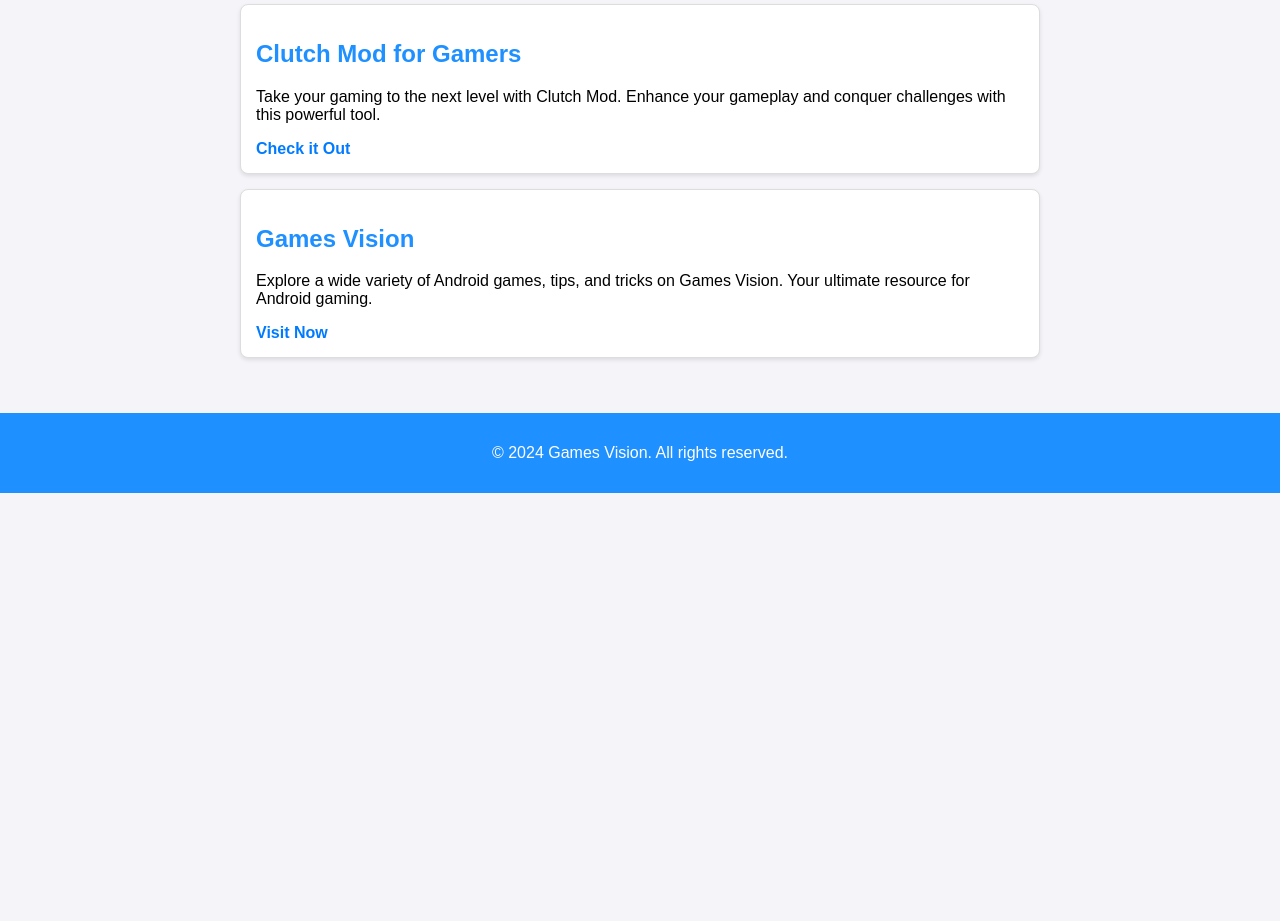
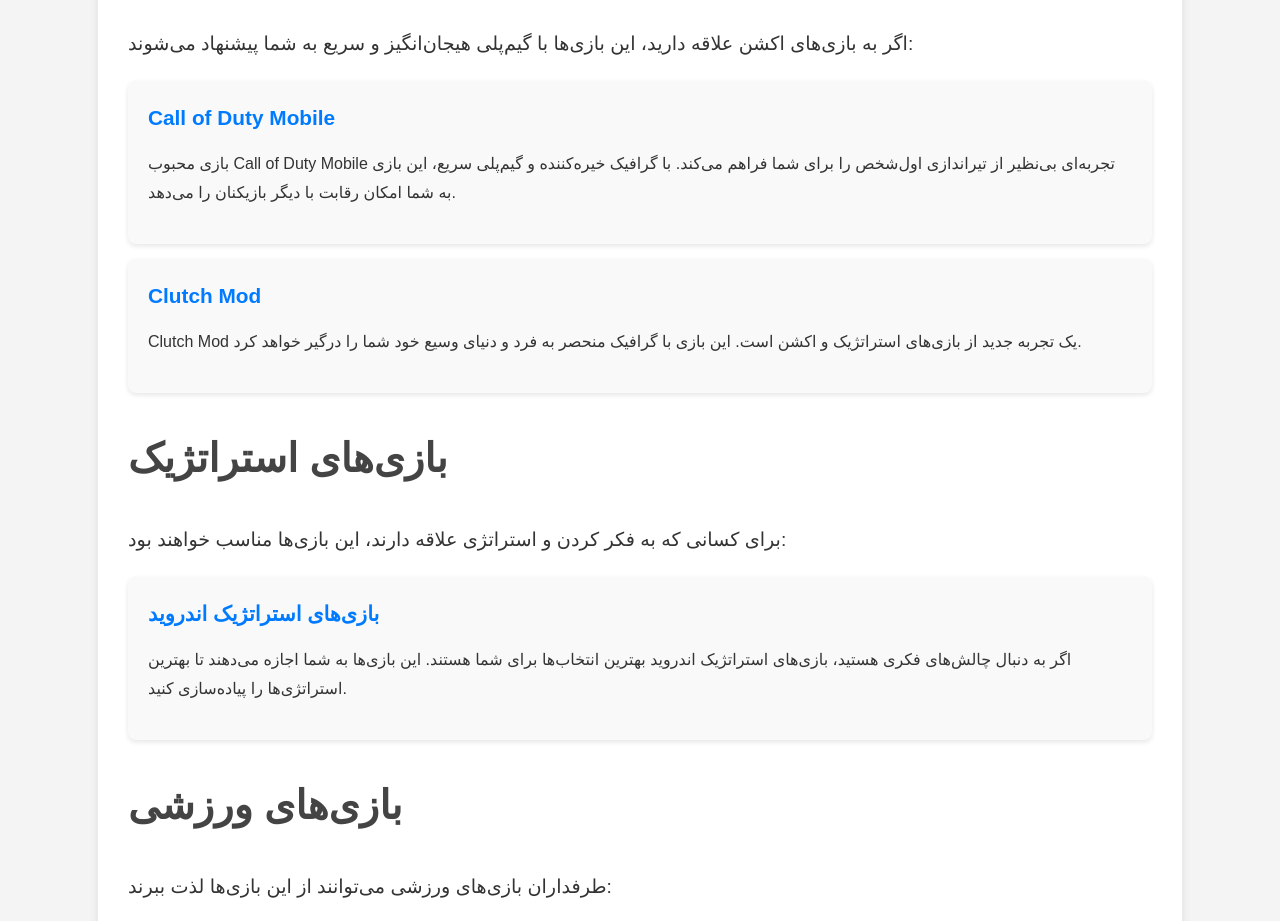
Before and after one commit to Samijabeer/Android-games-, a plain HTML site: page ExploreAndroidGames.html in a window 1280 px wide. Shown: the part 343-1264 px from the top of the page. Before the commit the page ends 836 px from the top, so only its background shows below. Drawn offline with Linux system fonts and the light colour scheme.

Commit message:
Update ExploreAndroidGames.html

```diff
--- a/ExploreAndroidGames.html
+++ b/ExploreAndroidGames.html
@@ -1,83 +1,149 @@
 
 <!DOCTYPE html>
-<html lang="en">
+<html lang="fa">
 <head>
     <meta charset="UTF-8">
     <meta name="viewport" content="width=device-width, initial-scale=1.0">
-    <title>Explore Android Games</title>
+    <meta name="description" content="آشنایی با بهترین بازی‌های موبایل اندروید در سال 2024 با ویژگی‌ها، راهنماها و نقدهای کامل بازی‌ها. تجربه‌ای بی‌نظیر از بازی‌های اکشن، استراتژیک، و ورزشی.">
+    <meta name="keywords" content="بازی‌های موبایل, بهترین بازی‌های اندروید 2024, بازی‌های اکشن, بازی‌های استراتژیک, بازی‌های ورزشی اندروید">
+    <meta property="og:title" content="بهترین بازی‌های اندروید 2024 | بازی‌های موبایل اکشن و استراتژیک">
+    <meta property="og:description" content="مجموعه‌ای از بهترین بازی‌های اندروید در سال 2024. راهنمای نصب و ترفندهای بازی‌های موبایل برای گیمرهای حرفه‌ای.">
+    <meta property="og:url" content="https://your-website.com/android-games-2024">
+    <meta property="og:image" content="https://your-website.com/images/featured-image.jpg">
+    <title>بهترین بازی‌های اندروید 2024</title>
     <style>
         body {
             font-family: Arial, sans-serif;
-            background-color: #f4f4f9;
+            line-height: 1.6;
+            background-color: #f4f4f4;
+            color: #333;
             margin: 0;
             padding: 0;
         }
         header {
-            background-color: #1e90ff;
-            color: white;
+            background-color: #333;
+            color: #fff;
             text-align: center;
-            padding: 20px;
+            padding: 20px 0;
         }
         header h1 {
             margin: 0;
+            font-size: 3em;
         }
-        main {
-            padding: 20px;
-            max-width: 800px;
-            margin: auto;
+        .container {
+            width: 80%;
+            margin: 20px auto;
+            background-color: #fff;
+            padding: 30px;
+            border-radius: 10px;
+            box-shadow: 0 0 10px rgba(0, 0, 0, 0.1);
         }
-        .game-card {
-            background: white;
-            border: 1px solid #ddd;
-            border-radius: 8px;
-            margin: 15px 0;
-            padding: 15px;
-            box-shadow: 0 2px 4px rgba(0, 0, 0, 0.1);
+        h2 {
+            color: #444;
+            font-size: 2.5em;
         }
-        .game-card h2 {
-            color: #1e90ff;
+        p {
+            font-size: 1.2em;
+            line-height: 1.8;
         }
-        .game-card a {
+        a {
+            color: #007BFF;
             text-decoration: none;
-            color: #007bff;
-            font-weight: bold;
         }
-        .game-card a:hover {
+        a:hover {
             text-decoration: underline;
         }
         footer {
+            background-color: #333;
+            color: #fff;
             text-align: center;
-            padding: 15px;
-            background: #1e90ff;
-            color: white;
+            padding: 10px 0;
             margin-top: 20px;
+        }
+        .game-list {
+            list-style-type: none;
+            padding: 0;
+        }
+        .game-list li {
+            background-color: #f9f9f9;
+            margin: 15px 0;
+            padding: 20px;
+            border-radius: 8px;
+            box-shadow: 0 2px 5px rgba(0, 0, 0, 0.1);
+        }
+        .game-list li:hover {
+            background-color: #f1f1f1;
+        }
+        .game-list li a {
+            font-size: 1.3em;
+            font-weight: bold;
+        }
+        .game-list li p {
+            font-size: 1em;
         }
     </style>
 </head>
 <body>
+
     <header>
-        <h1>Explore the World of Android Games</h1>
-        <p>Your ultimate guide to the best Android gaming experiences.</p>
+        <h1>بهترین بازی‌های اندروید 2024</h1>
+        <p>لیستی از بهترین بازی‌های موبایل که باید در سال 2024 بازی کنید</p>
     </header>
-    <main>
-        <div class="game-card">
-            <h2>Call of Duty: Mobile</h2>
-            <p>Discover the adrenaline-pumping action of Call of Duty: Mobile. Dive into immersive battles, strategic gameplay, and thrilling multiplayer modes.</p>
-            <a href="https://gamesvision.ir/call-of-duty-mobile/" target="_blank">Learn More</a>
-        </div>
-        <div class="game-card">
-            <h2>Clutch Mod for Gamers</h2>
-            <p>Take your gaming to the next level with Clutch Mod. Enhance your gameplay and conquer challenges with this powerful tool.</p>
-            <a href="https://gamesvision.ir/clutch-mod/" target="_blank">Check it Out</a>
-        </div>
-        <div class="game-card">
-            <h2>Games Vision</h2>
-            <p>Explore a wide variety of Android games, tips, and tricks on Games Vision. Your ultimate resource for Android gaming.</p>
-            <a href="https://gamesvision.ir/" target="_blank">Visit Now</a>
-        </div>
-    </main>
+
+    <div class="container">
+        <section>
+            <h2>بازی‌های اکشن</h2>
+            <p>اگر به بازی‌های اکشن علاقه دارید، این بازی‌ها با گیم‌پلی هیجان‌انگیز و سریع به شما پیشنهاد می‌شوند:</p>
+            <ul class="game-list">
+                <li>
+                    <a href="https://gamesvision.ir/call-of-duty-mobile/" target="_blank">Call of Duty Mobile</a>
+                    <p>بازی محبوب Call of Duty Mobile تجربه‌ای بی‌نظیر از تیراندازی اول‌شخص را برای شما فراهم می‌کند. با گرافیک خیره‌کننده و گیم‌پلی سریع، این بازی به شما امکان رقابت با دیگر بازیکنان را می‌دهد.</p>
+                </li>
+                <li>
+                    <a href="https://gamesvision.ir/clutch-mod/" target="_blank">Clutch Mod</a>
+                    <p>Clutch Mod یک تجربه جدید از بازی‌های استراتژیک و اکشن است. این بازی با گرافیک منحصر به فرد و دنیای وسیع خود شما را درگیر خواهد کرد.</p>
+                </li>
+            </ul>
+        </section>
+
+        <section>
+            <h2>بازی‌های استراتژیک</h2>
+            <p>برای کسانی که به فکر کردن و استراتژی علاقه دارند، این بازی‌ها مناسب خواهند بود:</p>
+            <ul class="game-list">
+                <li>
+                    <a href="https://gamesvision.ir/" target="_blank">بازی‌های استراتژیک اندروید</a>
+                    <p>اگر به دنبال چالش‌های فکری هستید، بازی‌های استراتژیک اندروید بهترین انتخاب‌ها برای شما هستند. این بازی‌ها به شما اجازه می‌دهند تا بهترین استراتژی‌ها را پیاده‌سازی کنید.</p>
+                </li>
+            </ul>
+        </section>
+
+        <section>
+            <h2>بازی‌های ورزشی</h2>
+            <p>طرفداران بازی‌های ورزشی می‌توانند از این بازی‌ها لذت ببرند:</p>
+            <ul class="game-list">
+                <li>
+                    <a href="https://gamesvision.ir/" target="_blank">بازی‌های ورزشی موبایل</a>
+                    <p>بازی‌های ورزشی موبایل تجربه‌ای شبیه به واقعیت از ورزش‌های محبوب جهانی مانند فوتبال، بسکتبال، و تنیس فراهم می‌آورد.</p>
+                </li>
+            </ul>
+        </section>
+
+        <section>
+            <h2>نقد و بررسی بازی‌ها</h2>
+            <p>اگر می‌خواهید نظر دیگران را درباره بازی‌های مختلف بدانید، بخش نقد و بررسی ما را مطالعه کنید. این بخش به شما کمک می‌کند تا قبل از دانلود بازی‌ها اطلاعات دقیقی دریافت کنید.</p>
+            <ul class="game-list">
+                <li>
+                    <a href="https://gamesvision.ir/" target="_blank">نقد و بررسی بازی‌ها</a>
+                    <p>در این بخش، شما می‌توانید نظرات کارشناسان و کاربران را درباره بازی‌ها مطالعه کنید تا تصمیم بهتری بگیرید.</p>
+                </li>
+            </ul>
+        </section>
+
+    </div>
+
     <footer>
-        <p>&copy; 2024 Games Vision. All rights reserved.</p>
+        <p>&copy; 2024 GamesVision | تمامی حقوق محفوظ است | طراحی شده برای بهبود تجربه بازی‌های موبایل</p>
     </footer>
+
 </body>
 </html>
```
